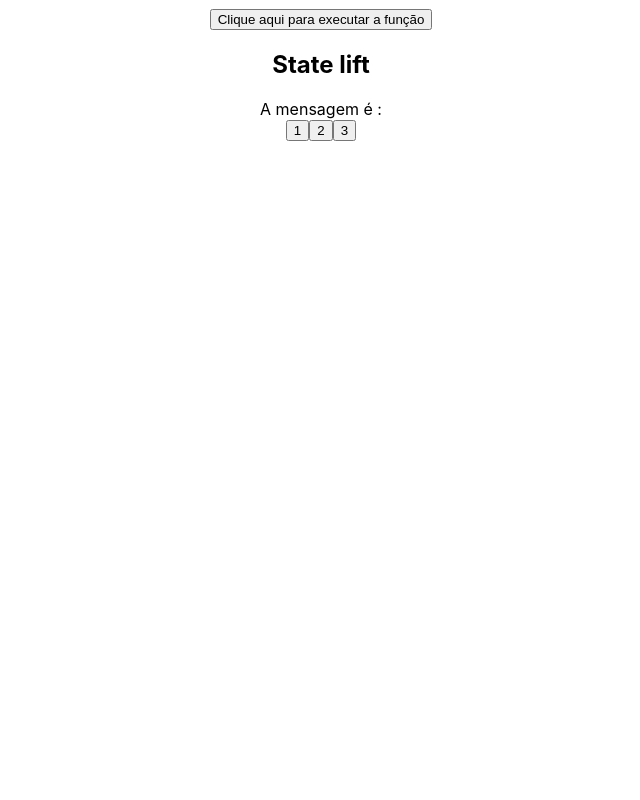
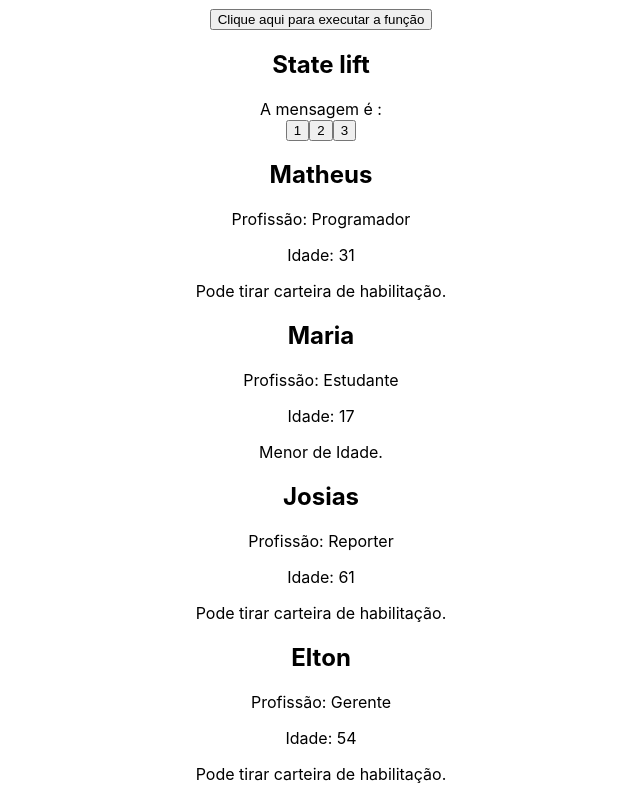
Before and after one commit to xanderifer1974/curso-react-do-zero-a-maestria-avancando, a React (Create React App) app: page / in a window 1280 px wide. Shown: the part 3733-4533 px from the top of the page, without its empty margins (319-959 px from the left). Before the commit the page ends 3874 px from the top, so only its background shows below. Built offline with nearby package versions, Linux system fonts and the light colour scheme.

Commit message:
Desafio Avançando no React

```diff
--- a/src/App.js
+++ b/src/App.js
@@ -14,6 +14,7 @@
 import ExecuteFuncion from "./components/ExecuteFuncion";
 import Message from "./components/Message";
 import ChangedMessageState from "./components/ChangedMessageState";
+import UserDetails from "./components/UserDetails";
 
 
 function App() {
@@ -36,7 +37,7 @@
 
   const users = [
     {id: 1, name:"Matheus",job:"Programador", age:31},
-    {id: 2, name:"Maria",job:"Advogada", age:23},
+    {id: 2, name:"Maria",job:"Estudante", age:17},
     {id: 3, name:"Josias",job:"Reporter", age:61},
     {id: 4, name:"Elton",job:"Gerente", age:54}
   ]
@@ -83,6 +84,15 @@
       <h2>State lift</h2>
       <Message msg={message}/>
       <ChangedMessageState handleMessage={handleMessage}/>
+      {/*Desafio Avançando no React */}
+      {users.map((user) =>(
+        <UserDetails
+         key={user.id}
+         name={user.name}
+         job={user.job}
+         age={user.age}
+         />
+      ))}
     </div>
   );
 }
--- /dev/null
+++ b/src/components/UserDetails.jsx
@@ -0,0 +1,12 @@
+const UserDetails = ({name,job,age}) => {
+  return (
+    <div>
+        <h2>{name}</h2>
+        <p>Profissão: {job}</p>
+        <p>Idade:  {age}</p>
+        {age >=18? (<p>Pode tirar carteira de habilitação.</p>): (<p>Menor de Idade.</p>)}
+    </div>
+  )
+}
+
+export default UserDetails
```
